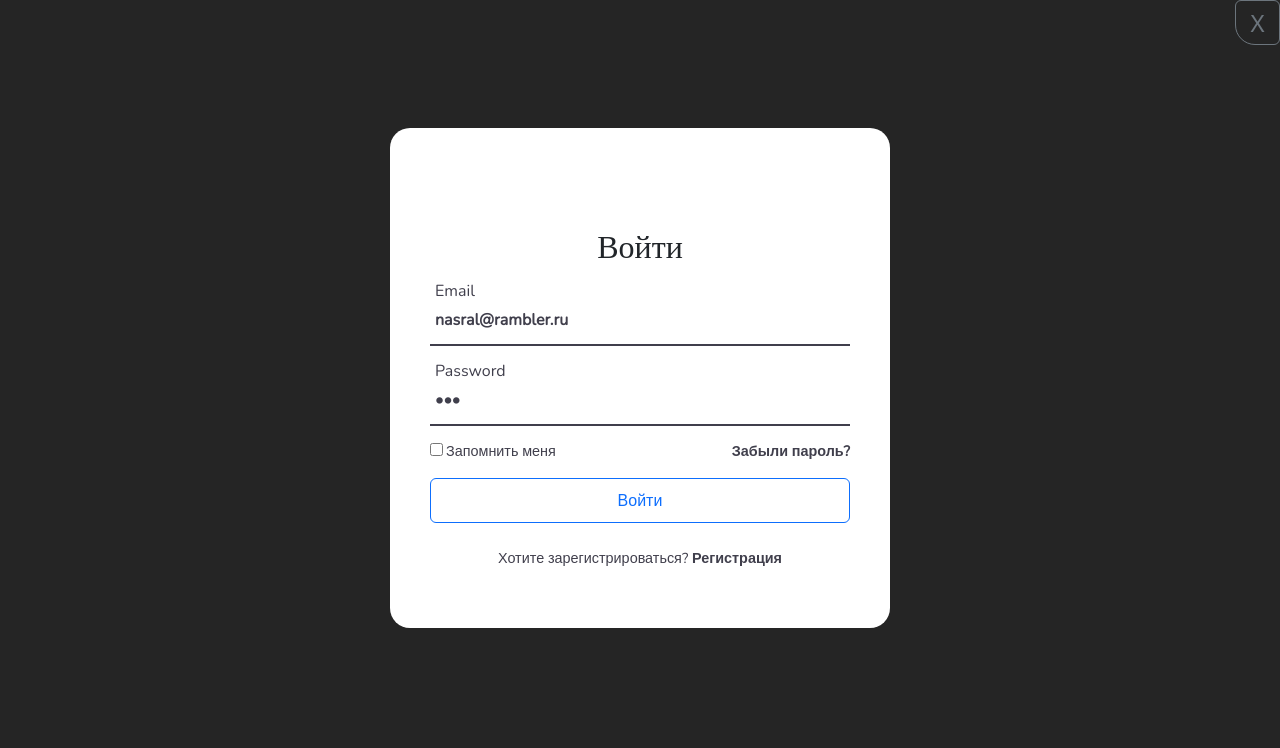
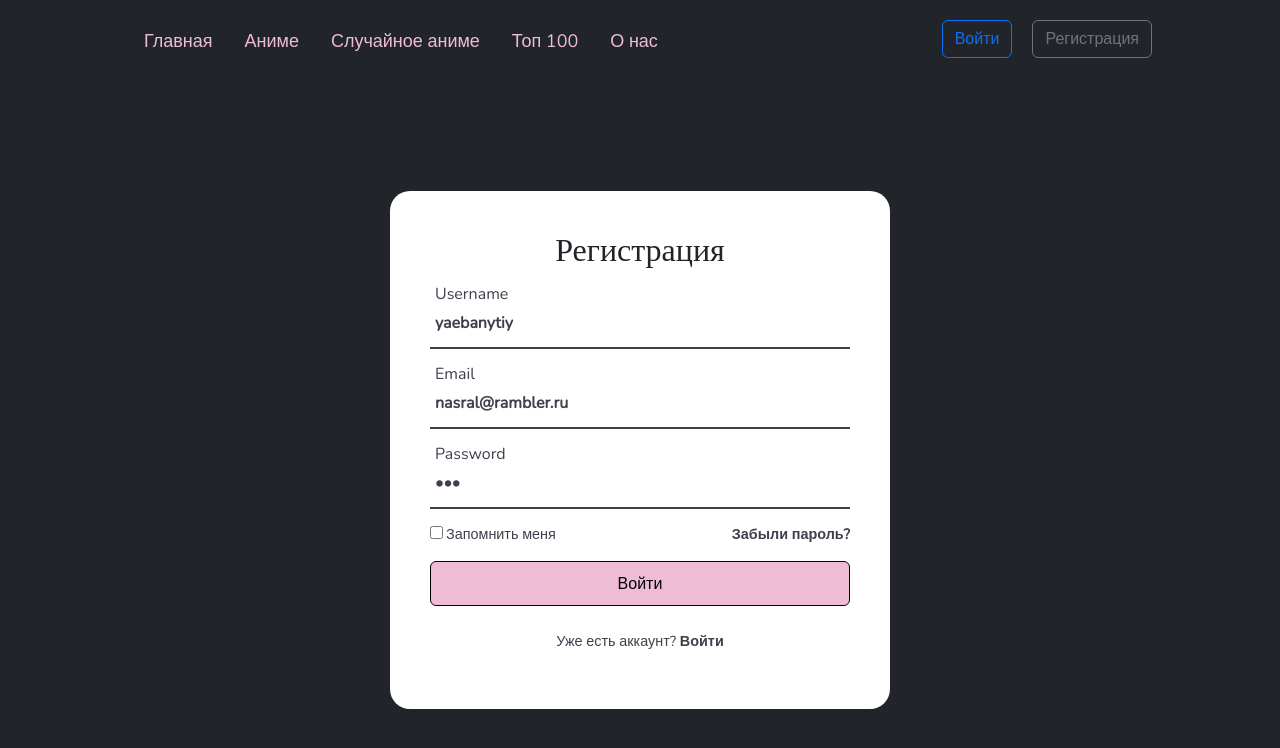
Before and after one commit to LisovskiyIvan/anime-website, a Nuxt app: page /register in a window 1280 px wide. Shown: the top 748 px of the page. Built offline with nearby package versions, Linux system fonts and the light colour scheme; a web font is replaced by a local one.

Commit message:
login/registration done

```diff
--- a/app.vue
+++ b/app.vue
@@ -1,7 +1,6 @@
 <template>
   <div>
     <NuxtPage />
-    <LoginModal v-model="isOpen" @openLogin="isOpen.value = true" @closeLogin="isOpen.value = false"/>
   </div>
 </template>
 
@@ -14,7 +13,6 @@ useHead({
   title: 'Аниме вебсайт'
 }
 )
-const isOpen = ref(false)
 
 </script>
 
@@ -25,27 +23,35 @@ const isOpen = ref(false)
   margin: 0;
   padding: 0;
 }
+
 .bg-rose {
   background-color: #EFBCD5;
 }
+
 .bg-dark {
   background-color: #403F4C;
 }
+
 .dark {
   color: #403F4C;
 }
+
 .rose {
   color: #EFBCD5;
 }
+
 .white {
   color: #fff;
 }
+
 .headingFont {
   font-family: 'Enriqueta', serif;
 }
+
 .textFont {
   font-family: 'Nunito', sans-serif;
 }
+
 .btn-outline-primary {
   margin-right: 20px;
   color: #EFBCD5;
--- a/components/LoginModal.vue
+++ b/components/LoginModal.vue
@@ -1,7 +1,7 @@
 <template>
     <div class="modal-overlay">
         <div class="wrapper">
-            <button class="close btn btn-outline-secondary">Х</button>
+            <button class="close btn btn-outline-secondary" type="button">Х</button>
             <div class="form-box login">
                 <h2 class="headingFont">Войти</h2>
                 <form action="#" class="textFont">
@@ -19,7 +19,7 @@
                         </label>
                         <a href="#">Забыли пароль?</a>
                     </div>
-                    <button type="submit" class="btn btn-outline-primary" @click="$emit('closeLogin')">Войти</button>
+                    <button type="submit" class="btn btn-outline-primary">Войти</button>
                     <div class="login-register">
                         <p>Хотите зарегистрироваться? <a href="#" class="register-link">Регистрация</a></p>
                     </div>
--- a/components/Navigation.vue
+++ b/components/Navigation.vue
@@ -6,13 +6,14 @@
       </li>
     </ul>
     <div class="login">
-      <button type="button" class="btn btn-outline-primary" @click="$emit('openLogin')">Войти</button>
-      <button type="button" class="btn btn-outline-secondary">Регистрация</button>
+      <NuxtLink to="login"><button type="button" class="btn btn-outline-primary" >Войти</button></NuxtLink>
+      <NuxtLink to="register"><button type="button" class="btn btn-outline-secondary" >Регистрация</button></NuxtLink>
     </div>
   </div>
 </template>
 
 <script setup>
+
 
 const routes = [
   {
--- /dev/null
+++ b/pages/login.vue
@@ -0,0 +1,169 @@
+<template>
+    <div class="login-page bg-dark">
+        <Navigation />
+        <div class="container-login">
+            <div class="wrapper-login">
+                <div class="form-box login">
+                    <h2 class="headingFont">Войти</h2>
+                    <form action="#" class="textFont">
+                        <div class="input-box">
+                            <input type="email" value="nasral@rambler.ru" required>
+                            <label>Email</label>
+                        </div>
+                        <div class="input-box">
+                            <input type="password" value="123" required>
+                            <label>Password</label>
+                        </div>
+                        <div class="remember-forgot">
+                            <label>
+                                <input type="checkbox">Запомнить меня
+                            </label>
+                            <NuxtLink to="recover_password">Забыли пароль?</NuxtLink>
+                        </div>
+                        <button type="submit" class="btn btn-outline-primary">Войти</button>
+                        <div class="login-register">
+                            <p>Хотите зарегистрироваться? <NuxtLink to="register" class="register-link">Регистрация
+                                </NuxtLink>
+                            </p>
+                        </div>
+                    </form>
+                </div>
+            </div>
+        </div>
+    </div>
+</template>
+
+<script setup>
+
+</script>
+
+<style scoped>
+.login-page {
+    height: 100vh;
+    width: 100%;
+}
+
+.container-login {
+    display: flex;
+    justify-content: center;
+    align-items: center;
+}
+
+.wrapper-login {
+    text-align: center;
+    background-color: white;
+    height: auto;
+    width: 500px;
+    margin-top: 10%;
+    border-radius: 20px;
+    z-index: 2;
+}
+
+.wrapper-login .form-box {
+    width: 100%;
+    padding: 40px;
+}
+
+.form-box h2 {
+    font-size: 2em;
+    text-align: center;
+}
+
+.input-box {
+    position: relative;
+    width: 100%;
+    height: 50px;
+    border-bottom: 2px solid #403F4C;
+    margin: 30px 0;
+}
+
+.input-box label {
+    position: absolute;
+    top: 50%;
+    left: 5px;
+    transform: translateY(-50%);
+    font-size: 1em;
+    color: #403F4C;
+    pointer-events: none;
+    transition: 0.5s;
+}
+
+.input-box input {
+    width: 100%;
+    height: 100%;
+    background: transparent;
+    border: none;
+    outline: none;
+    color: #403F4C;
+    font-weight: 600;
+    font-size: 1em;
+    padding: 0 35px 0 5px;
+}
+
+.input-box input:focus~label,
+.input-box input:valid~label {
+    top: -5px;
+}
+
+.remember-forgot {
+    font-size: 0.9em;
+    color: #403F4C;
+    font-weight: 500;
+    margin: -15px 0 15px;
+    display: flex;
+    justify-content: space-between;
+}
+
+.remember-forgot label input {
+    accent-color: #403F4C;
+    margin-right: 3px;
+}
+
+.remember-forgot a {
+    color: #403F4C;
+    text-decoration: none;
+    font-weight: 600;
+}
+
+.remember-forgot a:hover {
+    text-decoration: underline;
+}
+
+.btn {
+    width: 100%;
+    height: 45px;
+    cursor: pointer;
+    font-size: 1em;
+    font-weight: 500;
+}
+
+.login-register {
+    font-size: 0.9em;
+    color: #403F4C;
+    text-align: center;
+    font-weight: 500;
+    margin: 25px 0 10px;
+}
+
+.login-register p a {
+    color: #403F4C;
+    text-decoration: none;
+    font-weight: 600;
+}
+
+.login-register p a:hover {
+    text-decoration: underline;
+}
+
+.btn-outline-primary {
+    margin-right: 20px;
+    color: #000;
+    border-color: #000;
+    background-color: #EFBCD5;
+}
+
+.btn-outline-primary:hover {
+    background-color: #403F4C;
+    color: #fff;
+}
+</style>
--- /dev/null
+++ b/pages/register.vue
@@ -0,0 +1,171 @@
+<template>
+    <div class="register-page bg-dark">
+        <Navigation />
+        <div class="container-register">
+            <div class="wrapper-register">
+                <div class="form-box register">
+                    <h2 class="headingFont">Регистрация</h2>
+                    <form action="#" class="textFont">
+                        <div class="input-box">
+                            <input type="text" value="yaebanytiy" required>
+                            <label>Username</label>
+                        </div>
+                        <div class="input-box">
+                            <input type="email" value="nasral@rambler.ru" required>
+                            <label>Email</label>
+                        </div>
+                        <div class="input-box">
+                            <input type="password" value="123" required>
+                            <label>Password</label>
+                        </div>
+                        <div class="remember-forgot">
+                            <label>
+                                <input type="checkbox">Запомнить меня
+                            </label>
+                            <NuxtLink to="recover_password">Забыли пароль?</NuxtLink>
+                        </div>
+                        <button type="submit" class="btn btn-outline-primary">Войти</button>
+                        <div class="login-register">
+                            <p>Уже есть аккаунт? <NuxtLink to="login" class="register-link">Войти</NuxtLink>
+                            </p>
+                        </div>
+                    </form>
+                </div>
+            </div>
+        </div>
+    </div>
+</template>
+
+<script setup>
+
+</script>
+
+<style scoped>
+.register-page {
+    height: 100vh;
+    width: 100%;
+}
+
+.container-register {
+    display: flex;
+    justify-content: center;
+    align-items: center;
+}
+
+.wrapper-register {
+    text-align: center;
+    background-color: white;
+    height: auto;
+    width: 500px;
+    margin-top: 10%;
+    border-radius: 20px;
+    z-index: 2;
+}
+
+.wrapper-register .form-box {
+    width: 100%;
+    padding: 40px;
+}
+
+.form-box h2 {
+    font-size: 2em;
+    text-align: center;
+}
+
+.input-box {
+    position: relative;
+    width: 100%;
+    height: 50px;
+    border-bottom: 2px solid #403F4C;
+    margin: 30px 0;
+}
+
+.input-box label {
+    position: absolute;
+    top: 50%;
+    left: 5px;
+    transform: translateY(-50%);
+    font-size: 1em;
+    color: #403F4C;
+    pointer-events: none;
+    transition: 0.5s;
+}
+
+.input-box input {
+    width: 100%;
+    height: 100%;
+    background: transparent;
+    border: none;
+    outline: none;
+    color: #403F4C;
+    font-weight: 600;
+    font-size: 1em;
+    padding: 0 35px 0 5px;
+}
+
+.input-box input:focus~label,
+.input-box input:valid~label {
+    top: -5px;
+}
+
+.remember-forgot {
+    font-size: 0.9em;
+    color: #403F4C;
+    font-weight: 500;
+    margin: -15px 0 15px;
+    display: flex;
+    justify-content: space-between;
+}
+
+.remember-forgot label input {
+    accent-color: #403F4C;
+    margin-right: 3px;
+}
+
+.remember-forgot a {
+    color: #403F4C;
+    text-decoration: none;
+    font-weight: 600;
+}
+
+.remember-forgot a:hover {
+    text-decoration: underline;
+}
+
+.btn {
+    width: 100%;
+    height: 45px;
+    cursor: pointer;
+    font-size: 1em;
+    font-weight: 500;
+}
+
+.login-register {
+    font-size: 0.9em;
+    color: #403F4C;
+    text-align: center;
+    font-weight: 500;
+    margin: 25px 0 10px;
+}
+
+.login-register p a {
+    color: #403F4C;
+    text-decoration: none;
+    font-weight: 600;
+}
+
+.login-register p a:hover {
+    text-decoration: underline;
+}
+
+.btn-outline-primary {
+    margin-right: 20px;
+    color: #000;
+    border-color: #000;
+    background-color: #EFBCD5;
+}
+
+.btn-outline-primary:hover {
+    background-color: #403F4C;
+    color: #fff;
+}</style>
```
Also changed, not shown: pages/index.vue (+10 -6 lines).
